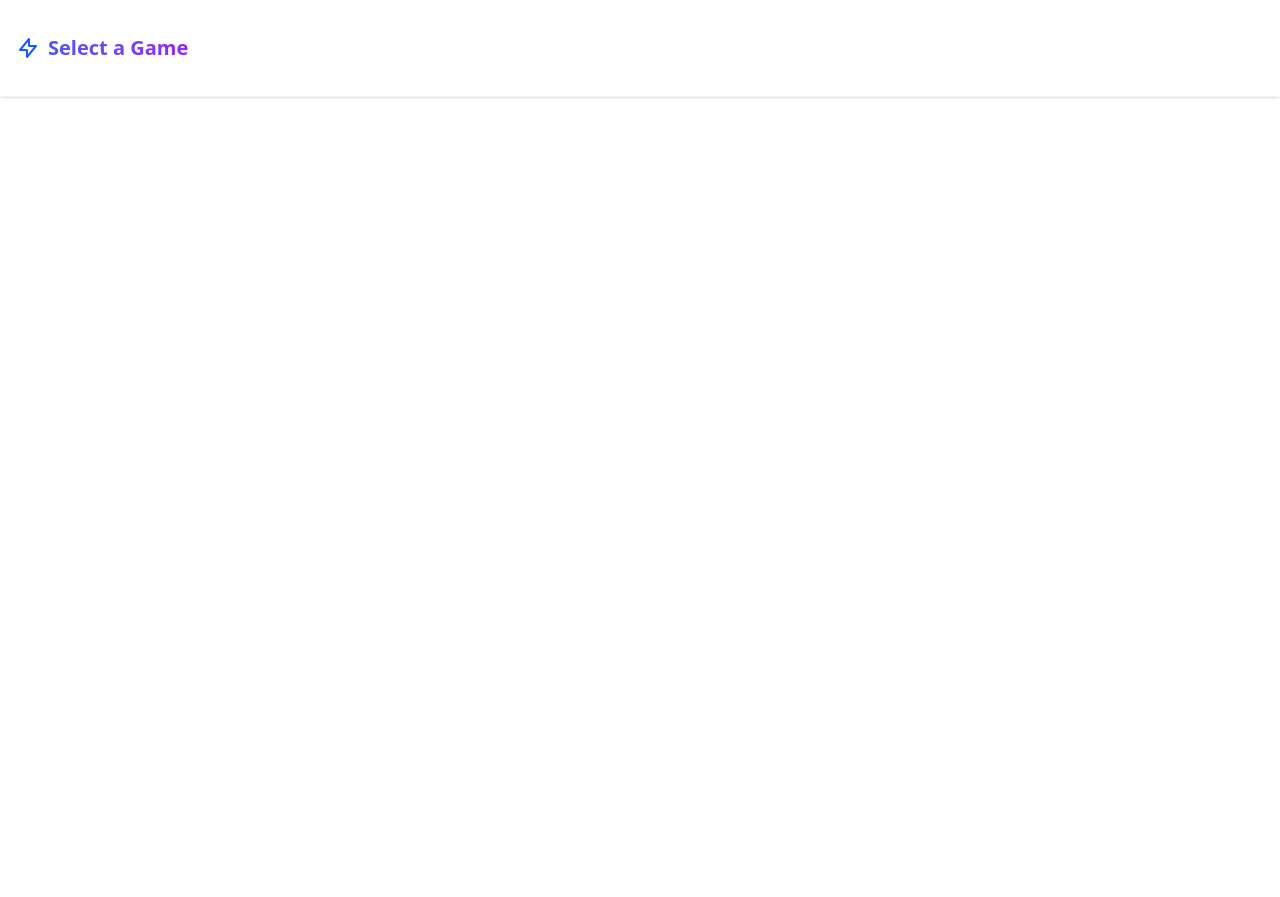
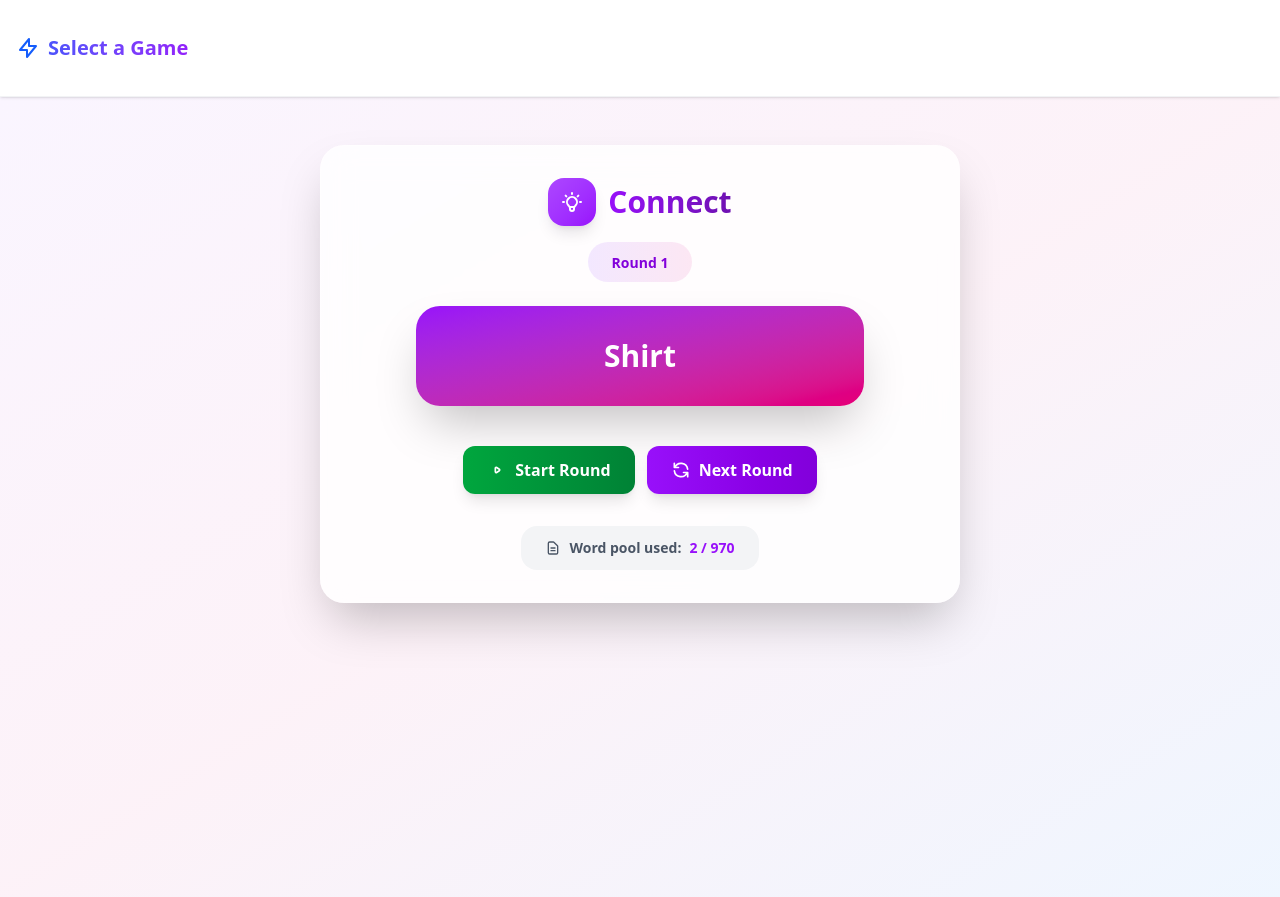
Before and after one commit to hamidmayeli/imposter, a React (Vite) app: page /connect/play in a window 1280 px wide. Before the commit this address had no page. Before the commit the page ends 800 px from the top, so only its background shows below. Built offline with nearby package versions, Linux system fonts and the light colour scheme.

Commit message:
Rename the word whiz to connect

```diff
--- a/src/App.tsx
+++ b/src/App.tsx
@@ -5,8 +5,8 @@ import ImposterPlay from './pages/imposter/Play';
 import HowToPlay from './pages/HowToPlay';
 import { LanguageProvider } from './i18n/LanguageContext';
 import { useT } from './i18n/texts';
-import WordWhizNewGame from './pages/wordWhiz/NewGame';
-import WordWhizPlay from './pages/wordWhiz/Play';
+import ConnectNewGame from './pages/connect/NewGame';
+import ConnectPlay from './pages/connect/Play';
 
 
 const MenuBar: React.FC = () => {
@@ -36,8 +36,8 @@ function App() {
           <Route path="/" element={<Home />} />
           <Route path="/imposter" element={<ImposterNewGame />} />
           <Route path="/imposter/play" element={<ImposterPlay />} />
-          <Route path="/wordwhiz" element={<WordWhizNewGame />} />
-          <Route path="/wordwhiz/play" element={<WordWhizPlay />} />
+          <Route path="/connect" element={<ConnectNewGame />} />
+          <Route path="/connect/play" element={<ConnectPlay />} />
           <Route path="/how-to-play/:game" element={<HowToPlay />} />
         </Routes>
       </Router>
--- a/src/i18n/en.json
+++ b/src/i18n/en.json
@@ -16,7 +16,7 @@
   "howToPlay": "How to Play",
   "howToPlayIntro": {
     "Imposter": "Imposter is a social deduction game. One player is the spy without knowing the common word. Others know the word and try to identify the spy without revealing it.",
-    "WordWhiz": "Word Whiz is a fast turn-based word association challenge. Teams race against the clock to describe and guess words while managing minimum turns."
+    "Connect": "Connect is a fast turn-based word association challenge. Teams race against the clock to describe and guess words while managing minimum turns."
   },
   "howToPlayStepsTitle": "Steps",
   "howToPlaySteps": {
@@ -28,7 +28,7 @@
       "When the timer ends (or earlier), discuss and vote on who you think the spy is. If time is up and the spy is not detected, the spy wins.",
       "Vote to remove a player (requires more than 50% of votes). If the removed player was not the spy, they must keep quiet and the game continues. If the group is correct, they win—unless the spy correctly guesses the word!"
     ],
-    "WordWhiz": [
+    "Connect": [
       "Set the number of teams and duration, then start a new game.",
       "A unique word will be shown to all team leaders at the start of each round.",
       "While the timer is started, the round starts, and first team leader gives a clue to their team to guess the word. The clue must be a single word and cannot be a direct synonym or part of the word.",
@@ -39,7 +39,7 @@
   },
   "selectGame": "Select a Game",
   "imposterGame": "Imposter",
-  "wordWhizGame": "Word Whiz",
+  "connectGame": "Connect",
   "pause": "Pause",
   "resume": "Resume",
   "teams": "Number of teams:",
@@ -55,6 +55,6 @@
   "startRound": "Start Round",
   "wordPoolUsed": "Word pool used",
   "imposterDescription": "A social deduction game where one player is the spy",
-  "wordWhizDescription": "Fast-paced word guessing game for teams",
+  "connectDescription": "Fast-paced word guessing game for teams",
   "holdCtrlToSelect": "Hold Ctrl/Cmd to select multiple"
 }
--- a/src/i18n/fa.json
+++ b/src/i18n/fa.json
@@ -16,7 +16,7 @@
   "howToPlay": "راهنمای بازی",
   "howToPlayIntro": {
     "Imposter": "Imposter یک بازی حدس و گمان اجتماعی است. یکی از بازیکنان جاسوس است و کلمه مشترک را نمی‌داند. دیگران کلمه را می‌دانند و تلاش می‌کنند بدون لو دادن آن، جاسوس را شناسایی کنند.",
-    "WordWhiz": "Word Whiz یک چالش نوبتی سریع توصیف و حدس کلمات است. تیم‌ها با زمان محدود رقابت می‌کنند و در کمترین تعداد نوبت به کلمه مورد نظر برسند."
+    "Connect": "Connect یک چالش نوبتی سریع توصیف و حدس کلمات است. تیم‌ها با زمان محدود رقابت می‌کنند و در کمترین تعداد نوبت به کلمه مورد نظر برسند."
   },
   "howToPlayStepsTitle": "مراحل",
   "howToPlaySteps": {
@@ -28,7 +28,7 @@
       "وقتی تایمر تمام شد (یا زودتر)، گفتگو و رای‌گیری کنید تا جاسوس را انتخاب کنید. اگر زمان تمام شود و جاسوس شناسایی نشود، جاسوس برنده است.",
       "برای حذف یک بازیکن رای‌گیری کنید (بیش از ۵۰٪ رای لازم است). اگر بازیکن حذف‌شده جاسوس نبود، باید ساکت بماند و بازی ادامه پیدا می‌کند. اگر گروه درست حدس بزند، برنده است—مگر اینکه جاسوس کلمه را درست حدس بزند!"
     ],
-    "WordWhiz": [
+    "Connect": [
       "تعداد تیم‌ها و مدت زمان را تنظیم کنید و یک بازی جدید شروع کنید.",
       "در ابتدای هر دور، یک کلمه منحصر به فرد به همه سرگروه‌های تیم‌ها نمایش داده می‌شود.",
       "با شروع تایمر، دور آغاز می‌شود و سرگروه تیم اول یک راهنمایی تک‌کلمه‌ای به تیم خود می‌دهد تا کلمه را حدس بزنند. راهنمایی باید فقط یک کلمه باشد و نباید مترادف مستقیم یا بخشی از کلمه باشد.",
@@ -39,7 +39,7 @@
   },
   "selectGame": "انتخاب بازی",
   "imposterGame": "Imposter",
-  "wordWhizGame": "Word Whiz",
+  "connectGame": "Connect",
   "pause": "توقف",
   "resume": "ادامه",
   "teams": "تعداد تیم‌ها:",
@@ -55,6 +55,6 @@
   "startRound": "شروع دور",
   "wordPoolUsed": "تعداد کلمات استفاده‌شده",
   "imposterDescription": "یک بازی حدس و گمان اجتماعی که در آن یک بازیکن جاسوس است",
-  "wordWhizDescription": "بازی سریع حدس کلمات برای تیم‌ها",
+  "connectDescription": "بازی سریع حدس کلمات برای تیم‌ها",
   "holdCtrlToSelect": "برای انتخاب چندگانه Ctrl/Cmd را نگه دارید"
 }
--- a/src/pages/Home.tsx
+++ b/src/pages/Home.tsx
@@ -68,7 +68,7 @@ export default function Home() {
             </div>
           </div>
 
-          {/* WordWhiz Card */}
+          {/* Connect Card */}
           <div className="group flex flex-col gap-4 items-stretch bg-white dark:bg-gray-800 rounded-3xl p-8 shadow-2xl w-full md:w-1/2 border border-gray-100 dark:border-gray-700 hover:shadow-purple-500/20 hover:scale-105 transition-all duration-300 hover:-translate-y-2">
             <div className="flex items-center gap-3 mb-2">
               <div className="p-3 bg-gradient-to-br from-purple-500 to-purple-600 rounded-2xl shadow-lg group-hover:shadow-purple-500/50 transition-shadow">
@@ -76,20 +76,20 @@ export default function Home() {
                   <path strokeLinecap="round" strokeLinejoin="round" strokeWidth={2} d="M9.663 17h4.673M12 3v1m6.364 1.636l-.707.707M21 12h-1M4 12H3m3.343-5.657l-.707-.707m2.828 9.9a5 5 0 117.072 0l-.548.547A3.374 3.374 0 0014 18.469V19a2 2 0 11-4 0v-.531c0-.895-.356-1.754-.988-2.386l-.548-.547z" />
                 </svg>
               </div>
-              <h2 className="text-2xl font-bold bg-gradient-to-r from-purple-600 to-purple-800 dark:from-purple-400 dark:to-purple-600 bg-clip-text text-transparent">{t('wordWhizGame')}</h2>
+              <h2 className="text-2xl font-bold bg-gradient-to-r from-purple-600 to-purple-800 dark:from-purple-400 dark:to-purple-600 bg-clip-text text-transparent">{t('connectGame')}</h2>
             </div>
             <p className="text-gray-600 dark:text-gray-400 text-sm leading-relaxed flex-grow">
-              {t('wordWhizDescription')}
+              {t('connectDescription')}
             </p>
             <div className="flex gap-3 flex-wrap">
               <Link
-                to="/wordwhiz"
+                to="/connect"
                 className="flex-1 px-6 py-3 rounded-xl bg-gradient-to-r from-purple-600 to-purple-700 text-white font-bold hover:from-purple-700 hover:to-purple-800 transition-all shadow-lg hover:shadow-purple-500/50 hover:scale-105 text-center"
               >
                 {t('newGame')}
               </Link>
               <Link
-                to="/how-to-play/WordWhiz"
+                to="/how-to-play/Connect"
                 className="px-6 py-3 rounded-xl bg-gray-100 dark:bg-gray-700 text-gray-700 dark:text-gray-200 font-semibold hover:bg-gray-200 dark:hover:bg-gray-600 transition-all hover:scale-105"
               >
                 {t('howToPlay')}
--- a/src/pages/HowToPlay.tsx
+++ b/src/pages/HowToPlay.tsx
@@ -13,7 +13,7 @@ export default function HowToPlay() {
 
   const gameColors = {
     Imposter: 'blue',
-    WordWhiz: 'purple'
+    Connect: 'purple'
   } as Record<string, string>;
 
   const currentColor = game ? gameColors[game] || 'blue' : 'blue';
--- a/src/pages/wordWhiz/NewGame.tsx
+++ b/src/pages/connect/NewGame.tsx
@@ -3,8 +3,8 @@ import { useT } from '../../i18n/texts';
 import { useNavigate } from 'react-router-dom';
 import { useStore } from '../../storage';
 
-// NewGame screen for Word Whiz
-const WordWhizNewGame: React.FC = () => {
+// NewGame screen for Connect
+const ConnectNewGame: React.FC = () => {
   const t = useT();
   const navigate = useNavigate();
   const [teams, setTeams] = useState(2);
@@ -19,7 +19,7 @@ const WordWhizNewGame: React.FC = () => {
   };
 
   const handleStart = () => {
-    navigate('/wordwhiz/play', { state: { teams, turnDuration, turnGap, categories: selectedCategories } });
+    navigate('/connect/play', { state: { teams, turnDuration, turnGap, categories: selectedCategories } });
   };
 
   return (
@@ -34,7 +34,7 @@ const WordWhizNewGame: React.FC = () => {
               </svg>
             </div>
             <h1 className="text-3xl font-bold bg-gradient-to-r from-purple-600 to-purple-800 dark:from-purple-400 dark:to-purple-600 bg-clip-text text-transparent">
-              Word Whiz - {t('newGame')}
+              Connect - {t('newGame')}
             </h1>
           </div>
 
@@ -131,4 +131,4 @@ const WordWhizNewGame: React.FC = () => {
   );
 };
 
-export default WordWhizNewGame;
+export default ConnectNewGame;
--- a/src/pages/wordWhiz/Play.tsx
+++ b/src/pages/connect/Play.tsx
@@ -12,7 +12,7 @@ function getWords(categories: string[] | undefined, wordGroups: { category: stri
   return wordGroups.filter(g => categories.includes(g.category)).flatMap(g => g.words);
 }
 
-const WordWhizPlay: React.FC = () => {
+const ConnectPlay: React.FC = () => {
   const location = useLocation();
   const { teams = 2, turnDuration = 60, turnGap = 10, categories = [] } = location.state || {};
   const { wordGroups } = useStore();
@@ -127,7 +127,7 @@ const WordWhizPlay: React.FC = () => {
               </svg>
             </div>
             <h1 className="text-3xl font-bold bg-gradient-to-r from-purple-600 to-purple-800 dark:from-purple-400 dark:to-purple-600 bg-clip-text text-transparent">
-              {t('wordWhizGame')}
+              {t('connectGame')}
             </h1>
           </div>
 
@@ -251,4 +251,4 @@ const WordWhizPlay: React.FC = () => {
   );
 };
 
-export default WordWhizPlay;
+export default ConnectPlay;
```
